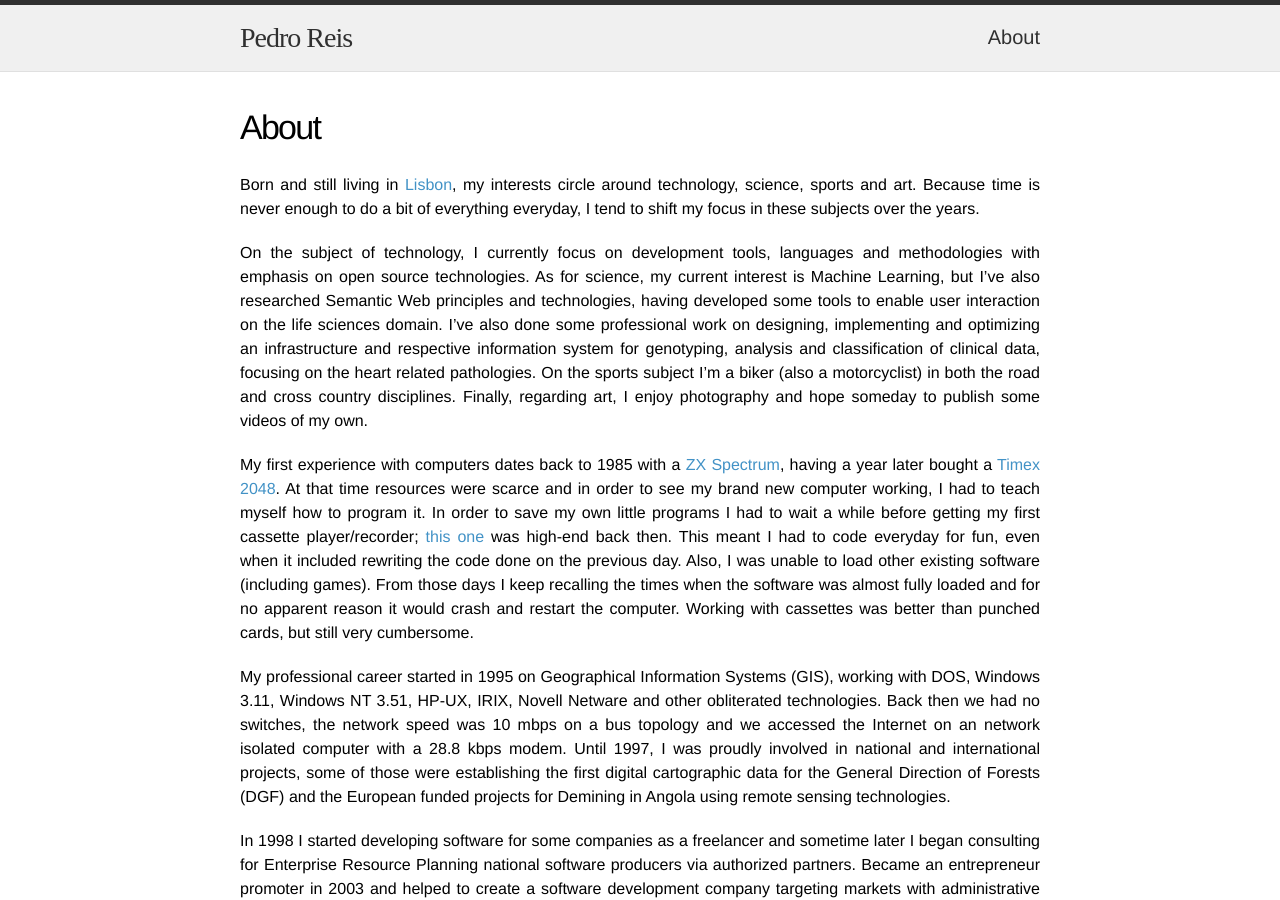
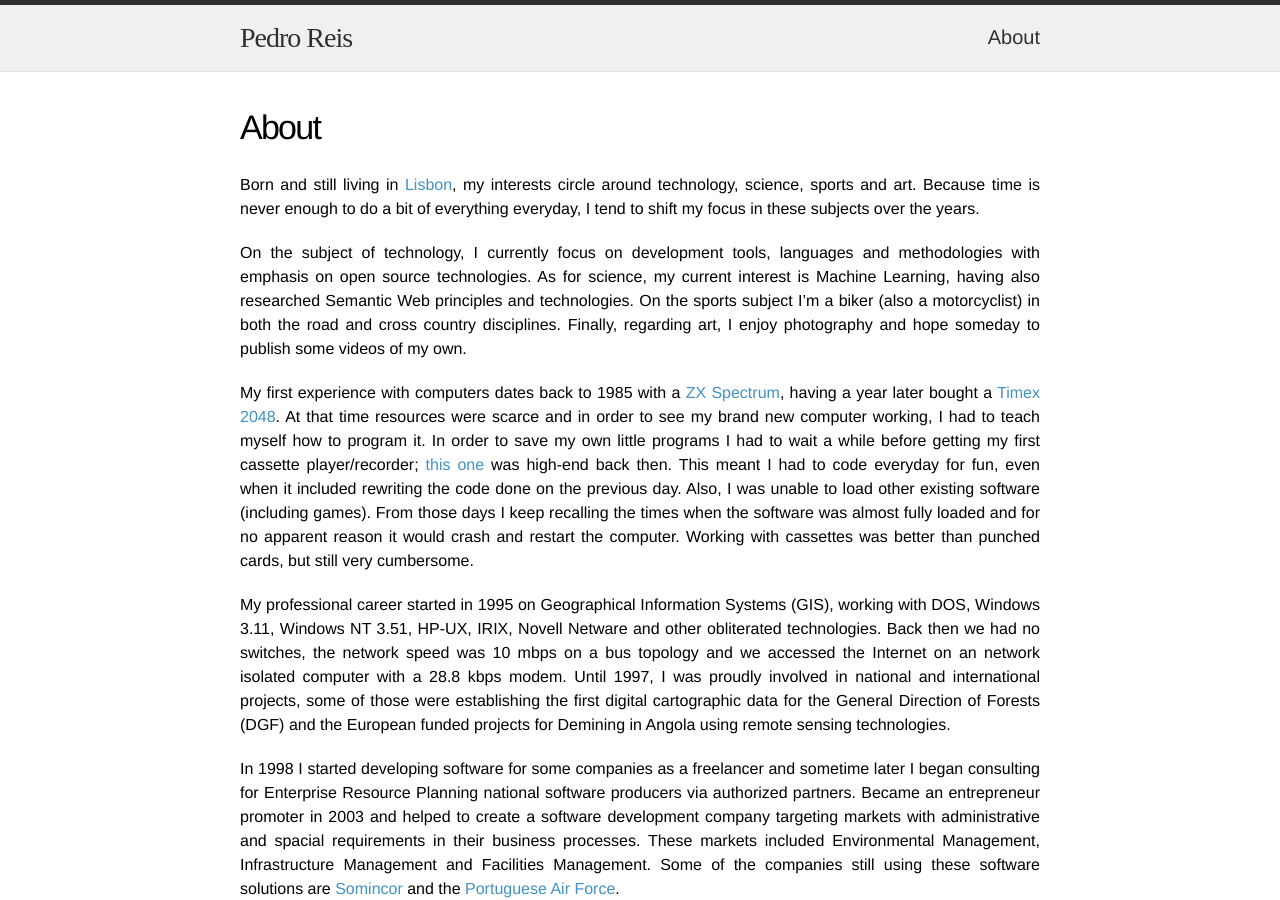
Before and after one commit to pmreis/pmreis.github.io, a Jekyll site: the page built from about.md, in a window 1280 px wide and 900 px high. Built offline with Jekyll 4.4.1, drawn with Linux system fonts in a browser that asks for light colours; nearby versions of some CDN libraries; some web fonts are replaced.

Commit message:
text changes

```diff
--- a/about.md
+++ b/about.md
@@ -6,7 +6,7 @@ permalink: /about/
 
 Born and still living in [Lisbon](http://en.wikipedia.org/wiki/Lisbon), my interests circle around technology, science, sports and art. Because time is never enough to do a bit of everything everyday, I tend to shift my focus in these subjects over the years.
 
-On the subject of technology, I currently focus on development tools, languages and methodologies with emphasis on open source technologies. As for science, my current interest is Machine Learning, but I've also researched Semantic Web principles and technologies, having developed some tools to enable user interaction on the life sciences domain. I've also done some professional work on designing, implementing and optimizing an infrastructure and respective information system for genotyping, analysis and classification of clinical data, focusing on the heart related pathologies. On the sports subject I'm a biker (also a motorcyclist) in both the road and cross country disciplines. Finally, regarding art, I enjoy photography and hope someday to publish some videos of my own.
+On the subject of technology, I currently focus on development tools, languages and methodologies with emphasis on open source technologies. As for science, my current interest is Machine Learning, having also researched Semantic Web principles and technologies. On the sports subject I'm a biker (also a motorcyclist) in both the road and cross country disciplines. Finally, regarding art, I enjoy photography and hope someday to publish some videos of my own.
 
 My first experience with computers dates back to 1985 with a [ZX Spectrum](http://en.wikipedia.org/wiki/ZX_Spectrum), having a year later bought a [Timex 2048](http://en.wikipedia.org/wiki/Timex_Computer_2048). At that time resources were scarce and in order to see my brand new computer working, I had to teach myself how to program it. In order to save my own little programs I had to wait a while before getting my first cassette player/recorder; [this one](http://www.worldofspectrum.org/infoseekid.cgi?id=1000924) was high-end back then. This meant I had to code everyday for fun, even when it included rewriting the code done on the previous day. Also, I was unable to load other existing software (including games). From those days I keep recalling the times when the software was almost fully loaded and for no apparent reason it would crash and restart the computer. Working with cassettes was better than punched cards, but still very cumbersome.
 
```
